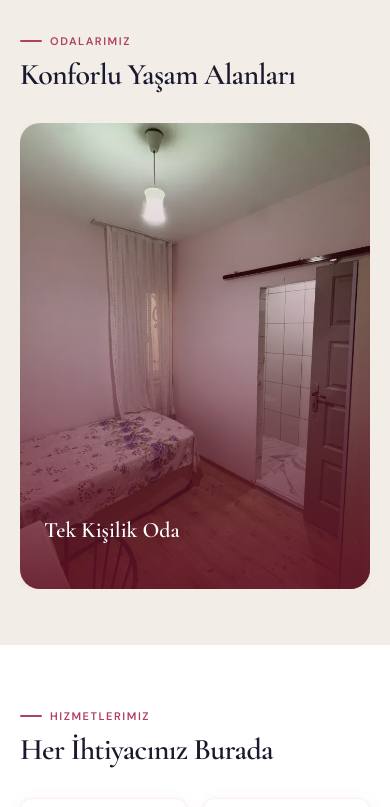
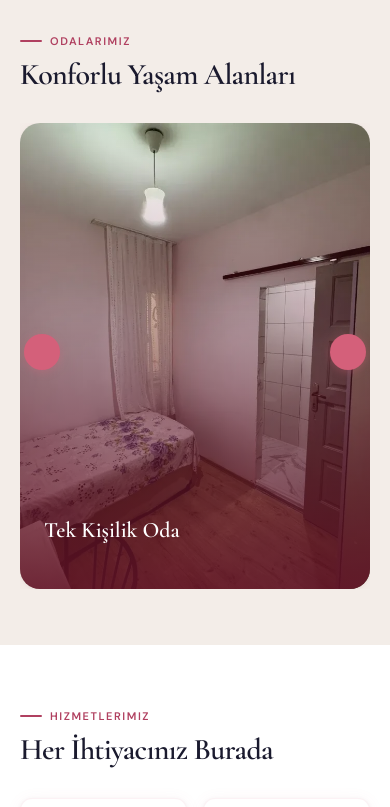
Before and after one commit to atabayraktar/sardunya-web-site, a Next.js app: page / in a window 390 px wide. Shown: the part 1600-2407 px from the top of the page. Built offline with nearby package versions, Linux system fonts and the light colour scheme.

Commit message:
ui fixes on mobile

```diff
--- a/src/pages/index.jsx
+++ b/src/pages/index.jsx
@@ -354,7 +354,7 @@ export default function Home({ locales }) {
       <Head>
         <title>{t.meta.title}</title>
         <meta name="description" content={t.meta.description} />
-        <meta name="viewport" content="width=device-width, initial-scale=1" />
+        <meta name="viewport" content="width=device-width, initial-scale=1, viewport-fit=cover" />
         <link rel="icon" href="/favicon.ico" />
 
         {/* SEO */}
@@ -608,9 +608,11 @@ export default function Home({ locales }) {
           </div>
           {isMobile ? (
             <Swiper
-              modules={[Autoplay]}
+              modules={[Autoplay, Navigation]}
               slidesPerView={1}
+              spaceBetween={16}
               loop={true}
+              navigation
               autoplay={{ delay: 3000, disableOnInteraction: false }}
               className="rooms__swiper"
             >
@@ -700,9 +702,11 @@ export default function Home({ locales }) {
           </div>
           {isMobile ? (
             <Swiper
-              modules={[Autoplay]}
+              modules={[Autoplay, Navigation]}
               slidesPerView={1}
+              spaceBetween={16}
               loop={true}
+              navigation
               autoplay={{ delay: 3000, disableOnInteraction: false }}
               className="fac__swiper"
             >
--- a/src/styles/globals.scss
+++ b/src/styles/globals.scss
@@ -32,12 +32,20 @@
 
 html {
   scroll-behavior: smooth;
+  overflow-x: clip;
 }
 
 body {
-  //body margin reset
   margin: 0;
   padding: 0;
+  overflow-x: clip;
+  min-height: 100%;
+  width: 100%;
+}
+
+#__next {
+  overflow-x: clip;
+  width: 100%;
 }
 
 ::selection {
--- a/src/styles/pages/index.scss
+++ b/src/styles/pages/index.scss
@@ -2295,9 +2295,28 @@ button { font-family: inherit; }
 .fac__swiper {
   width: 100%;
   overflow: hidden;
+  padding-bottom: 0.25rem;
 
   .room-card,
   .fac-card {
     width: 100%;
   }
-}
+
+  .swiper-button-prev,
+  .swiper-button-next {
+    width: 36px;
+    height: 36px;
+    border-radius: 50%;
+    background: var(--pink);
+    box-shadow: 0 2px 8px rgba(212,96,122,0.35);
+    color: #fff;
+    top: 40%;
+
+    &::after { font-size: 0.85rem; font-weight: 700; }
+
+    &:hover { background: var(--pink-dark); }
+  }
+
+  .swiper-button-prev { left: 6px; }
+  .swiper-button-next { right: 6px; }
+}
```
